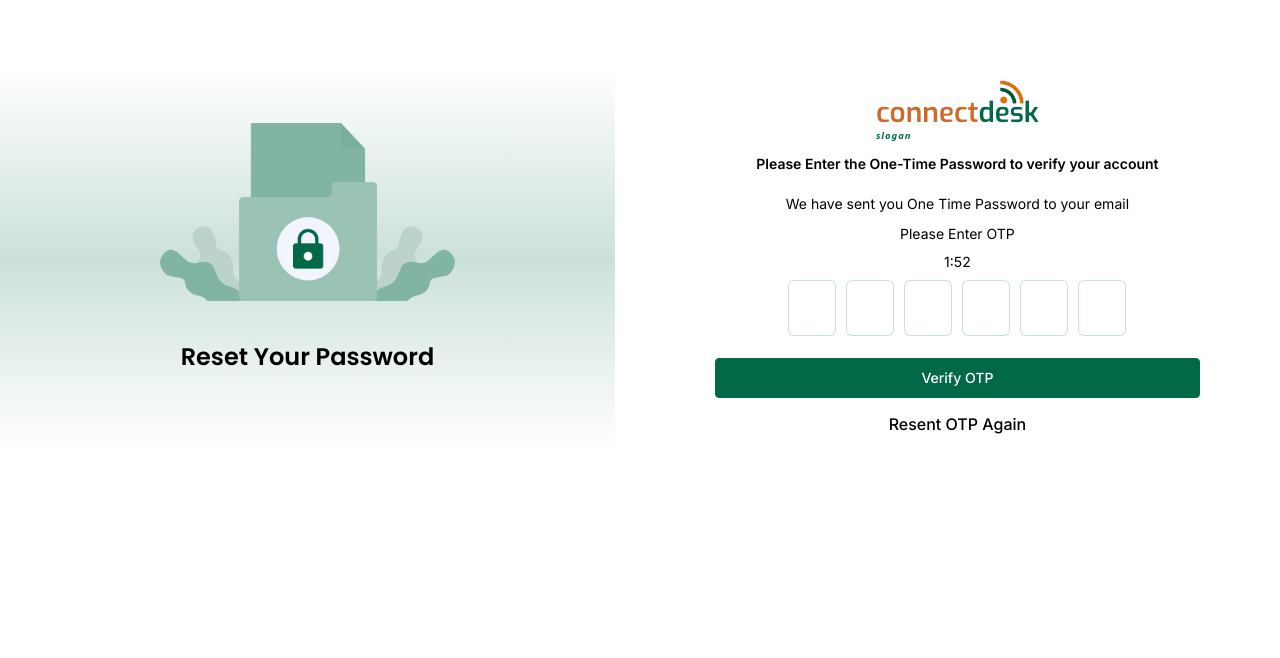
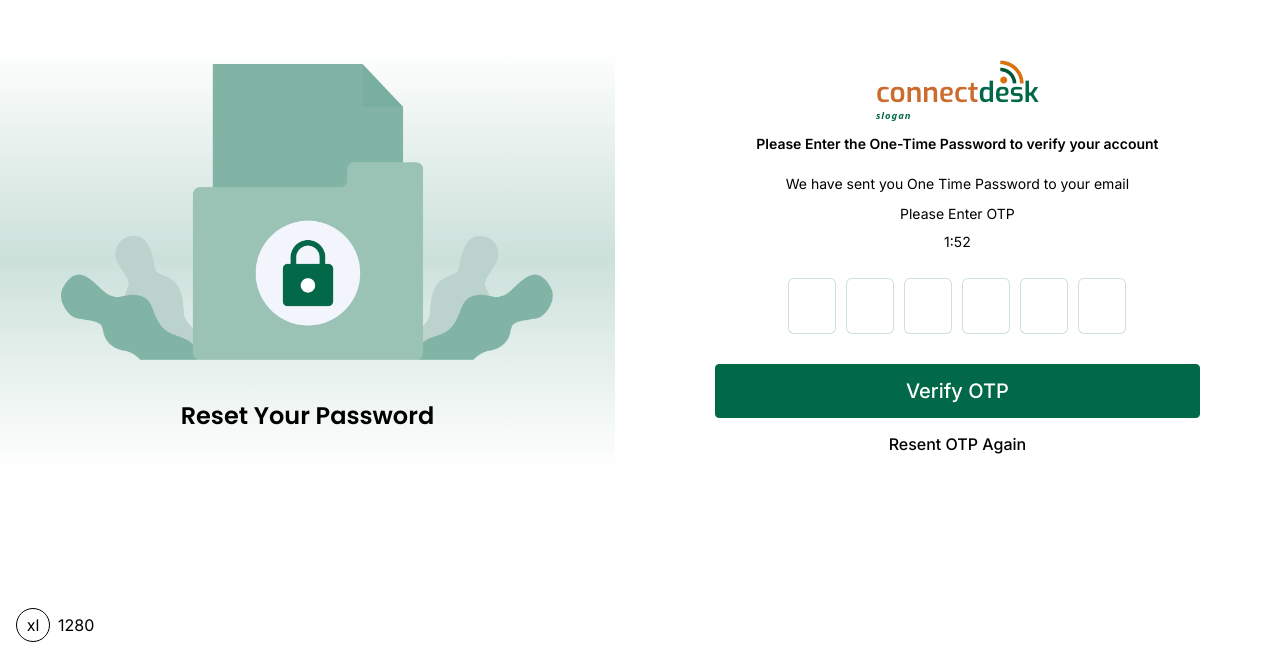
Before and after one commit to yeasin-2002/conect-desc-update, a Next.js app: page /en/otp in a window 1280 px wide. Shown: the part 142-800 px from the top of the page. Built offline with nearby package versions, Linux system fonts and the light colour scheme; what i18next-resources-to-backend would draw is missing.

Commit message:
feat(design): fix login design

```diff
--- a/app/[lng]/(without header footer)/(auth)/login/page.tsx
+++ b/app/[lng]/(without header footer)/(auth)/login/page.tsx
@@ -14,7 +14,7 @@ const Login = () => (
     isRemoveMargin
     isRemovePadding
     fullScreen
-    className="py-5 lg:py-0"
+    className="py-5 lg:py-0  mx-auto"
   >
     <AuthComponent
       leftComponent={
--- a/app/[lng]/layout.tsx
+++ b/app/[lng]/layout.tsx
@@ -6,6 +6,7 @@ import { Toaster } from "react-hot-toast";
 import { IChildrenWithIntl } from "@/Interface";
 import { dir } from "i18next";
 
+import { DeviceInfo } from "@/components/development/DeviceInfo";
 import { AOSInit } from "@/lib/AOSInit";
 import "@/styles/globals.css";
 
@@ -42,8 +43,9 @@ const RootLayout: FC<IChildrenWithIntl> = ({ children, params: { lng } }) => (
 
     <body className={(poppins.className, exo.className, inter.className)}>
       <AOSInit />
+      {children}
       <Toaster />
-      {children}
+      {process.env.NODE_ENV === "development" && <DeviceInfo />}
     </body>
   </html>
 );
--- a/components/Auth/AuthMainRightSide.tsx
+++ b/components/Auth/AuthMainRightSide.tsx
@@ -24,7 +24,7 @@ export const AuthMainRightSide: FC<IAuthMainRightSide> = ({
   btnLink,
   otp,
 }) => (
-  <section className="w-[90%] md:w-full mx-auto lg:pr-5">
+  <section className="w-[90%] md:w-full mx-auto lg:pr-5 xl:w-full">
     <div className={`w-full ${maxWidth} mx-auto`}>
       <AuthTopSection
         label={authTopLabel}
@@ -45,7 +45,12 @@ export const AuthMainRightSide: FC<IAuthMainRightSide> = ({
       )}
 
       <Link href={btnLink || ""}>
-        <Button variant="primary" width="full" size="md" className="mt-4">
+        <Button
+          variant="primary"
+          width="full"
+          size="md"
+          className="mt-4 xl:text-xl xl:py-3 xl:mt-6"
+        >
           {btnText}
         </Button>
       </Link>
--- a/components/Auth/AuthNavigate.tsx
+++ b/components/Auth/AuthNavigate.tsx
@@ -21,14 +21,14 @@ export const AuthNavigate: FC<IAuthNavigate> = ({
     </Link>
   ) : (
     <>
-      <p className="text-center my-2 md:my-3 lg:my-3.5 text-sm font-medium">
+      <p className="text-center my-2 md:my-3 lg:my-3.5 text-sm font-medium xl:text-base 2xl:text-xl 2xl:mt-4">
         {label}&nbsp;
         <Link className="text-primary" href={link}>
           {btnText}
         </Link>
       </p>
 
-      <Link href="/" className="flex gap-3">
+      <Link href="/" className="flex gap-3 xl:text-xl xl:mt-5 2xl:mt-10  ">
         <Image src={roundArrow} alt="" />
         <p className="cursor-pointer">Back to home</p>
       </Link>
--- a/components/Auth/AuthTopSection.tsx
+++ b/components/Auth/AuthTopSection.tsx
@@ -23,7 +23,7 @@ export const AuthTopSection: FC<IAuthTopSection> = ({
       )}
 
       {labelType === "title" ? (
-        <h3 className="text-neutral text-xs md:text-sm font-semibold">
+        <h3 className="text-neutral text-xs md:text-sm font-semibold xl:text-lg  xl:py-1 2xl:text-2xl 2xl:py-2">
           {label}
         </h3>
       ) : (
--- a/components/Auth/LoginRegisterLeftSide.tsx
+++ b/components/Auth/LoginRegisterLeftSide.tsx
@@ -15,7 +15,7 @@ export const AuthLeftSide: FC<LeftSiteProps> = ({
   <div className="w-full flex flex-col justify-center items-center text-center bg-gradient-to-t from-white via-base-100 to-white md:px-20 lg:px-0">
     <div className="md:w-[80%]">
       <Image
-        className="w-[80%] sm:w-full lg:max-w-[60%] max-w-[328px] mx-auto"
+        className="w-[80%] sm:w-full lg:max-w-[60%] max-w-[328px] mx-auto  xl:w-full xl:max-w-full"
         src={image}
         alt="dfd"
       />
@@ -40,7 +40,7 @@ export const AuthLeftSide: FC<LeftSiteProps> = ({
         </p>
       ) : null}
 
-      <CommonText className="mt-5 max-w-[422px] mx-auto">
+      <CommonText className="mt-5 max-w-[422px] mx-auto xl:text-xl 2xl:text-2xl">
         {paragraph}
       </CommonText>
 
--- a/components/Auth/ToggleButton.tsx
+++ b/components/Auth/ToggleButton.tsx
@@ -22,7 +22,7 @@ export const ToggleButton: FC<IToggleButton> = ({ setUserType, userType }) => (
         variant={userType === i ? "primary" : "secondary"}
         className={`${
           i === "Business Login" ? "rounded-r-none" : "rounded-l-none"
-        } transition-all duration-500 capitalize`}
+        } transition-all duration-500 capitalize   xl:text-lg xl:px-3 xl:py-2  2xl:text-xl 2xl:px-4 2xl:py-3 whitespace-nowrap `}
       >
         {i}
       </Button>
--- a/components/common/InputField.tsx
+++ b/components/common/InputField.tsx
@@ -13,13 +13,19 @@ export const InputField: FC<InputFieldProps> = ({
   name,
   value,
 }) => (
-  <div className={`${width === "auto" ? "w-auto" : "w-full"} my-1.5`}>
-    <p className="text-xs font-medium text-neutral mb-0.5">{label}</p>
+  <div
+    className={`${
+      width === "auto" ? "w-auto" : "w-full"
+    } my-1.5 xl:mt-6 2xl:mt-10`}
+  >
+    <p className="text-xs font-medium text-neutral mb-0.5 xl:text-lg 2xl:text-xl">
+      {label}
+    </p>
     <input
       name={name}
       value={value}
-      className={`border border-primary border-opacity-20 rounded-md p-2 text-sm focus:outline-primary ${
-        otp && "w-9 h-10 sm:w-10 sm:h-11 md:w-12 md:h-14"
+      className={`border border-primary border-opacity-20 rounded-md p-2 text-sm focus:outline-primary xl:py-4 xl:px-2 2xl:px-3 2xl:py-5  xl:text-lg ${
+        otp && "w-9 h-10 sm:w-10 sm:h-11 md:w-12 md:h-14  "
       } ${
         (width === "full" && "w-full") ||
         (width === "half" && "w-1/2") ||
--- /dev/null
+++ b/components/development/DeviceInfo.tsx
@@ -0,0 +1,31 @@
+"use client";
+
+import { useEffect, useState } from "react";
+
+export const DeviceInfo = () => {
+  const [deviceWith, setDeviceWith] = useState(0);
+  useEffect(() => {
+    setDeviceWith(window.innerWidth);
+  }, []);
+  typeof window !== "undefined" &&
+    window.addEventListener("resize", () => {
+      setDeviceWith(window.innerWidth);
+    });
+
+  return (
+    <div className="pointer-events-none fixed bottom-4 left-4 z-10 flex items-center gap-2">
+      <div
+        className={
+          "flex size-7 items-center justify-center rounded-full border border-black bg-white p-2 lg:p-4"
+        }
+      >
+        <span className="hidden sm:inline-block md:hidden">sm</span>
+        <span className="hidden md:inline-block lg:hidden">md</span>
+        <span className="hidden lg:inline-block xl:hidden">lg</span>
+        <span className="hidden xl:inline-block 2xl:hidden">xl</span>
+        <span className="hidden 2xl:inline-block">2xl</span>
+      </div>
+      <div>{deviceWith}</div>
+    </div>
+  );
+};
```
Also changed, not shown: 1 other file (tests, documents, lock files or other folders).
